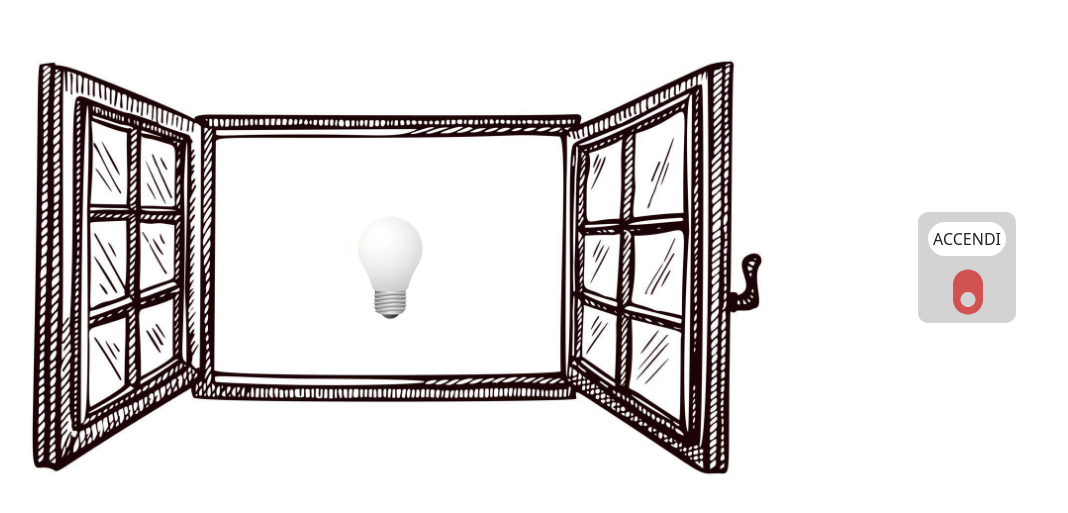
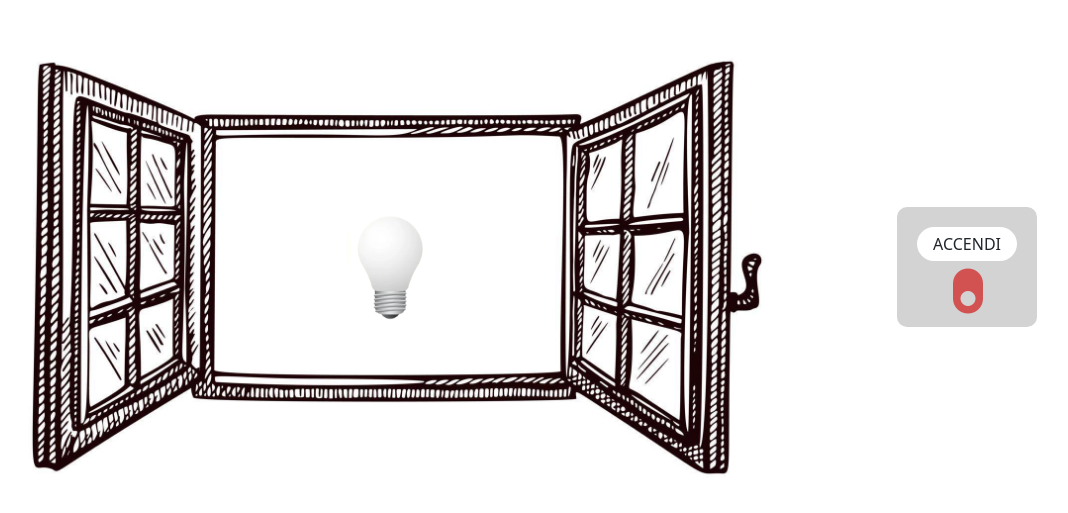
Before and after one commit to Giunta-Giovanni/js-dom-1, a plain HTML site: page index.html in a window 1280 px wide. Shown: the part 113-626 px from the top of the page, without its empty margins (148-1216 px from the left). Drawn offline with nearby package versions, Linux system fonts and the light colour scheme.

Commit message:
[feat] html & css

```diff
--- a/css/style.css
+++ b/css/style.css
@@ -35,9 +35,11 @@
     height: auto;
 }
 
-.button{
+.cassetta {
+    width: 140px;
+    height: 120px;
+    padding: 10px;
     background-color: lightgray;
-    padding: 10px;
     border-radius: 10px;
 }
 
@@ -45,8 +47,13 @@
     background-color: white;
     padding: 5px;
     border-radius: 9999px;
+    margin: 10px;
 }
 
+
+#btn{
+    cursor: pointer;
+}
 .light-btn-off{
     transform: rotate(90deg); /* Centra esattamente l'immagine */
     font-size: 40px;
--- a/index.html
+++ b/index.html
@@ -15,13 +15,17 @@
         <div class="row">
             <!-- colonna uno -->
             <div class="col-12 col-lg-10 d-flex align-items-center justify-content-center finestra ">
-            <img src="./img/white_lamp.png" alt="">
+                <!-- immagine lampadina -->
+                <img id="light" src="./img/white_lamp.png" alt="">
             </div>
           <!-- colonna due -->
             <div class="col-12 col-lg-2 d-flex align-items-center justify-content-center">
-            <div class="button">
+                <!-- cassetta contenimento pulsante e stato -->
+                <div class="cassetta">
+                    <!-- stato del pulsante -->
                     <p id="stato">ACCENDI</p>
-                <i class="fa-solid fa-toggle-on light-btn-off"></i>
+                    <!-- pulsante della lampadina -->
+                    <i id="btn" class="fa-solid fa-toggle-on light-btn-off"></i>
                 </div>
             </div>
         </div>
```
Lines whose indentation alone changed are shown as unchanged.
